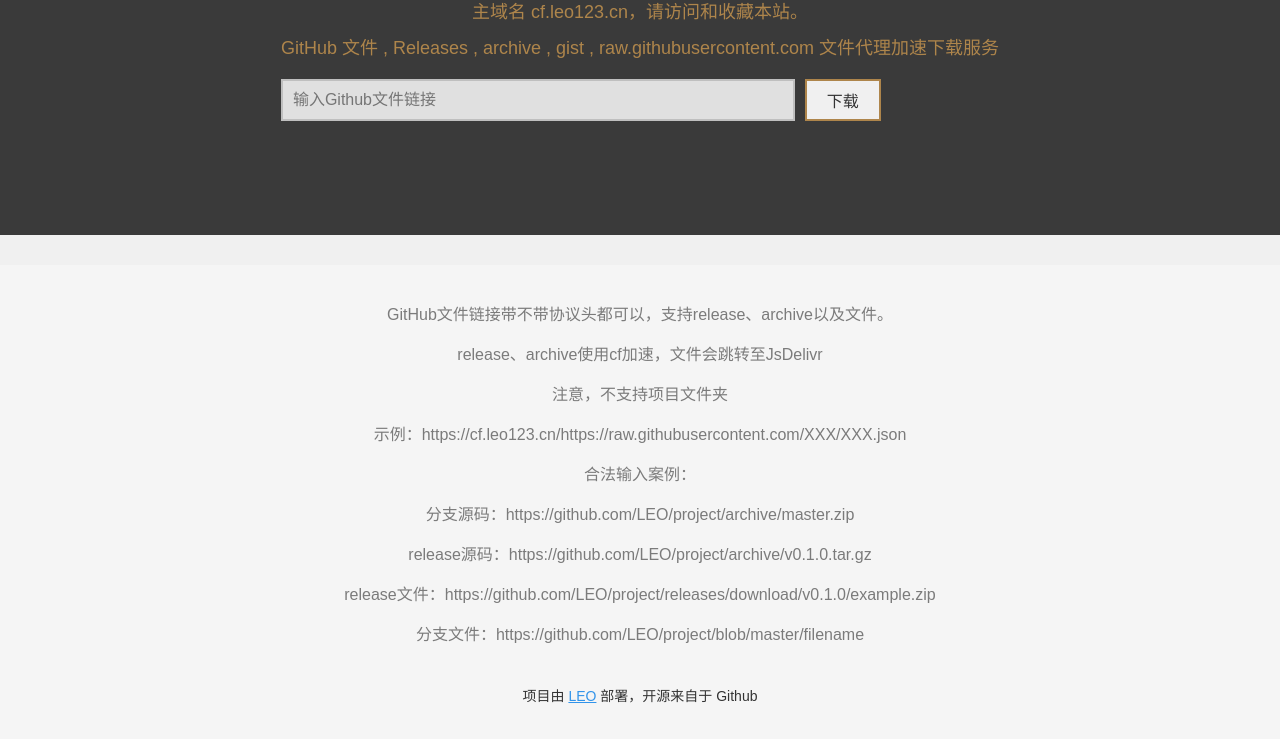
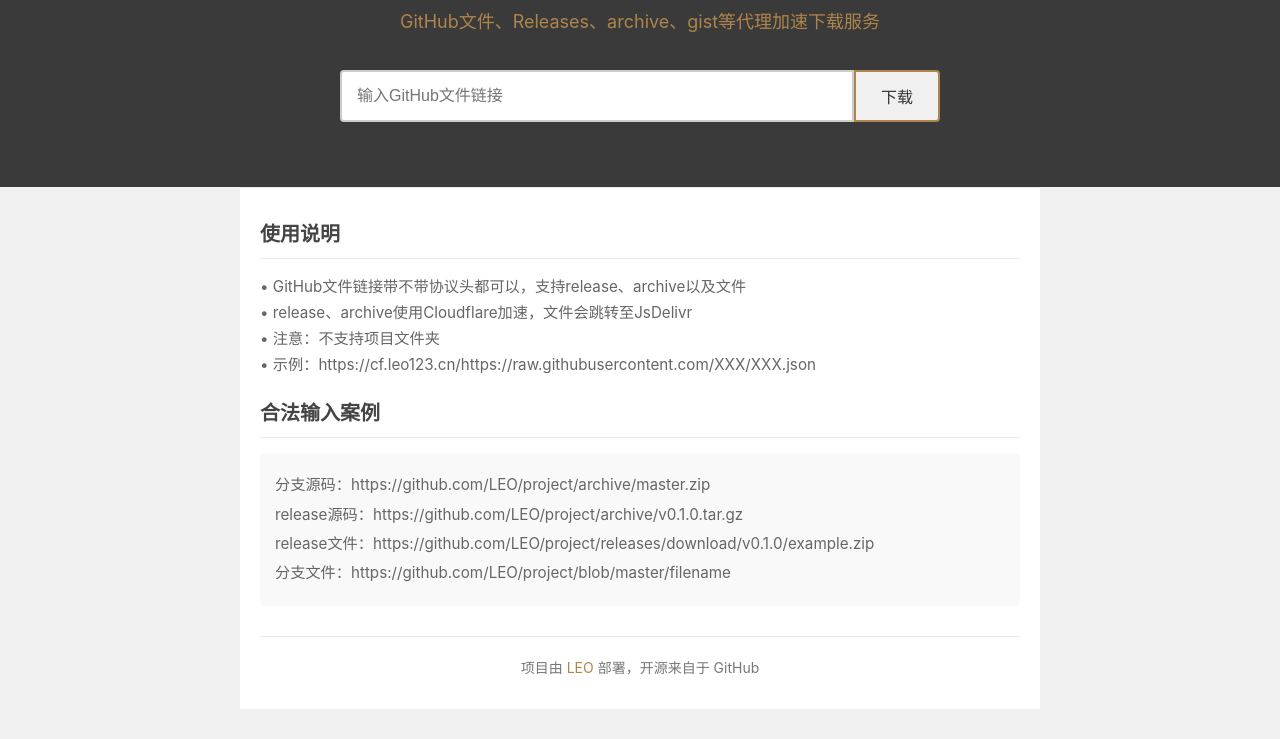
Before and after one commit to leotvgo/leopage, a plain HTML site: page index.html in a window 1280 px wide. Shown: the part 293-1032 px from the top of the page. After the commit the page ends 1002 px from the top, so only its background shows below. Drawn offline with Linux system fonts and the light colour scheme.

Commit message:
Update index.html

```diff
--- a/index.html
+++ b/index.html
@@ -4,119 +4,150 @@
 <head>
   <meta charset="utf-8">
   <meta http-equiv="X-UA-Compatible" content="IE=edge">
-  <meta name="viewport" content="width=device-width, initial-scale=1.0">
+  <meta name="viewport" content="width=device-width, initial-scale=1.0, maximum-scale=1.0, user-scalable=no">
   <title>LEO GitHub 文件加速</title>
   <style>
     * {
       box-sizing: border-box;
+      margin: 0;
+      padding: 0;
     }
 
-    html, body {
-      width: 100%;
-      margin: 0;
-      padding: 0;
-      height: 100%;
-      font-family: Arial, sans-serif;
+    body {
+      font-family: -apple-system, BlinkMacSystemFont, "Segoe UI", Roboto, Helvetica, Arial, sans-serif;
       background-color: #f0f0f0;
       color: #333;
+      line-height: 1.6;
     }
 
-    .flex {
+    .header-section {
       display: flex;
       flex-direction: column;
       justify-content: center;
       align-items: center;
-      min-height: 66vh;
+      min-height: 60vh;
       background-color: #3a3a3a;
       color: #ae854b;
-      padding: 20px;
+      padding: 30px 20px;
       text-align: center;
     }
 
     .logo {
       width: 120px;
+      height: auto;
       margin-bottom: 20px;
     }
 
     h1 {
-      font-size: 36px;
-      margin: 0;
+      font-size: 2.25rem;
+      margin-bottom: 15px;
+      font-weight: 500;
     }
 
     .description {
-      margin: 10px 0;
-      font-size: 18px;
+      font-size: 1.125rem;
+      margin: 8px 0;
+      max-width: 90%;
     }
 
-    .block {
-      display: flex;
-      flex-wrap: wrap;
-      justify-content: center;
-      align-items: stretch;
-      margin-top: 20px;
+    .download-form {
       width: 100%;
       max-width: 600px;
+      margin-top: 25px;
     }
 
-    .url {
-      flex: 1 1 100%;
-      font-size: 16px;
-      padding: 10px;
-      border: 2px solid #bfbfbf;
-      background-color: #e0e0e0;
-      color: #333;
-      margin-bottom: 10px;
+    .input-group {
+      display: flex;
+      flex-direction: row;
+      width: 100%;
     }
 
-    .url:focus {
+    .url-input {
+      flex: 1;
+      padding: 12px 15px;
+      font-size: 1rem;
+      border: 2px solid #ccc;
+      border-radius: 4px 0 0 4px;
+      background-color: #fff;
+    }
+
+    .url-input:focus {
       outline: none;
       border-color: #ae854b;
     }
 
-    .btn {
-      flex: 1 1 100%;
+    .submit-btn {
+      padding: 12px 25px;
+      font-size: 1rem;
       background-color: #f0f0f0;
       color: #333;
-      font-size: 16px;
       border: 2px solid #ae854b;
-      padding: 10px 20px;
+      border-radius: 0 4px 4px 0;
       cursor: pointer;
-      text-align: center;
-      transition: background-color 0.3s, color 0.3s;
+      transition: all 0.3s ease;
     }
 
-    .btn:hover {
+    .submit-btn:hover {
       background-color: #ae854b;
       color: #fff;
     }
 
     .info-section {
-      padding: 20px;
-      background-color: #f5f5f5;
-      width: 100%;
-      text-align: center;
-      margin-top: 30px;
+      padding: 30px 20px;
+      background-color: #fff;
+      max-width: 800px;
+      margin: 0 auto;
+      border-top: 1px solid #eaeaea;
+    }
+
+    .section-title {
+      font-size: 1.25rem;
+      color: #444;
+      margin-bottom: 15px;
+      border-bottom: 1px solid #eaeaea;
+      padding-bottom: 8px;
     }
 
     .tips {
-      color: #7b7b7b;
-      margin-bottom: 10px;
+      color: #666;
+      margin-bottom: 20px;
+      font-size: 0.95rem;
+      line-height: 1.7;
     }
 
     .example {
-      color: #7b7b7b;
+      color: #666;
+      font-size: 0.95rem;
+      background-color: #f9f9f9;
+      padding: 15px;
+      border-radius: 4px;
+      margin-top: 15px;
+    }
+
+    .example p {
+      margin: 5px 0;
+      word-break: break-word;
     }
 
     footer {
-      margin-top: 40px;
-      font-size: 14px;
+      text-align: center;
+      margin: 30px 0 0;
+      font-size: 0.875rem;
+      color: #777;
+      padding-top: 20px;
+      border-top: 1px solid #eaeaea;
     }
 
-    /* 移动端优化样式 */
-    @media (max-width: 599px) {
-      .flex {
-        padding: 15px;
-        min-height: 60vh;
+    footer a {
+      color: #ae854b;
+      text-decoration: none;
+    }
+
+    /* 移动端优化 */
+    @media (max-width: 767px) {
+      .header-section {
+        min-height: 50vh;
+        padding: 20px 15px;
       }
 
       .logo {
@@ -125,56 +156,84 @@
       }
 
       h1 {
-        font-size: 24px;
+        font-size: 1.5rem;
       }
 
       .description {
-        font-size: 14px;
-        line-height: 1.4;
+        font-size: 0.95rem;
       }
 
-      .url, .btn {
-        font-size: 14px;
-        padding: 8px 12px;
+      .download-form {
+        margin-top: 20px;
+      }
+
+      .input-group {
+        flex-direction: column;
+      }
+
+      .url-input {
+        border-radius: 4px;
+        margin-bottom: 10px;
+      }
+
+      .submit-btn {
+        border-radius: 4px;
+        width: 100%;
       }
 
       .info-section {
-        padding: 15px;
+        padding: 20px 15px;
+      }
+
+      .section-title {
+        font-size: 1.1rem;
       }
 
       .tips, .example {
-        font-size: 13px;
-      }
-
-      .example p {
-        word-break: break-word;
-      }
-
-      footer {
-        font-size: 12px;
-        margin-top: 20px;
-      }
-    }
-
-    @media (min-width: 600px) {
-      .block {
-        flex-wrap: nowrap;
-      }
-
-      .url {
-        flex: 1;
-        margin-bottom: 0;
-        margin-right: 10px;
-      }
-
-      .btn {
-        flex: 0 0 auto;
-        width: auto;
-        height: 42px;
-        padding: 0 20px;
+        font-size: 0.85rem;
       }
     }
   </style>
+</head>
+<body>
+  <div class="header-section">
+    <img class="logo" src="https://ghp.leo123.cn/proxy/https://raw.githubusercontent.com/leotvgo/duo/main//Biz/github.png" alt="GitHub Logo">
+    <h1>LEO GitHub 文件加速</h1>
+    <p class="description">主域名 cf.leo123.cn，请访问和收藏本站</p>
+    <p class="description">GitHub文件、Releases、archive、gist等代理加速下载服务</p>
+
+    <form class="download-form" action="./" method="get" target="_blank" onsubmit="toSubmit(event)">
+      <div class="input-group">
+        <input class="url-input" name="q" type="text" placeholder="输入GitHub文件链接"
+          pattern="^((https|http):\\/\\/)?(github\\.com\\/.+?\\/.+?\\/(?:releases|archive|blob|raw|suites)|((?:raw|gist)\\.(?:githubusercontent|github)\\.com))\\/.+$"
+          required>
+        <button class="submit-btn" type="submit">下载</button>
+      </div>
+    </form>
+  </div>
+
+  <div class="info-section">
+    <h2 class="section-title">使用说明</h2>
+    <div class="tips">
+      <p>• GitHub文件链接带不带协议头都可以，支持release、archive以及文件</p>
+      <p>• release、archive使用Cloudflare加速，文件会跳转至JsDelivr</p>
+      <p>• 注意：不支持项目文件夹</p>
+      <p>• 示例：https://cf.leo123.cn/https://raw.githubusercontent.com/XXX/XXX.json</p>
+    </div>
+
+    <h2 class="section-title">合法输入案例</h2>
+    <div class="example">
+      <p>分支源码：https://github.com/LEO/project/archive/master.zip</p>
+      <p>release源码：https://github.com/LEO/project/archive/v0.1.0.tar.gz</p>
+      <p>release文件：https://github.com/LEO/project/releases/download/v0.1.0/example.zip</p>
+      <p>分支文件：https://github.com/LEO/project/blob/master/filename</p>
+    </div>
+
+    <footer>
+      <p>项目由 <a href="https://api.leo123.cn/" target="_blank">LEO</a> 部署，开源来自于 GitHub</p>
+    </footer>
+  </div>
+
   <script>
     function toSubmit(e) {
       e.preventDefault();
@@ -185,41 +244,5 @@
       return false;
     }
   </script>
-</head>
-<body>
-  <div class="flex">
-    <div class="main-section">
-      <img class="logo" src="https://ghp.leo123.cn/proxy/https://raw.githubusercontent.com/leotvgo/duo/main//Biz/github.png" alt="GitHub logo">
-      <h1>LEO GitHub 文件加速</h1>
-      <p class="description">主域名 cf.leo123.cn，请访问和收藏本站。</p>
-      <p class="description">GitHub 文件 , Releases , archive , gist , raw.githubusercontent.com 文件代理加速下载服务</p>
-      <form action="./" method="get" target="_blank" class="block" onsubmit="toSubmit(event)">
-        <input class="url" name="q" type="text" placeholder="输入Github文件链接"
-          pattern="^((https|http):\\/\\/)?(github\\.com\\/.+?\\/.+?\\/(?:releases|archive|blob|raw|suites)|((?:raw|gist)\\.(?:githubusercontent|github)\\.com))\\/.+$"
-          required>
-        <input class="btn" type="submit" value="下载">
-      </form>
-    </div>
-  </div>
-
-  <div class="info-section">
-    <div class="tips">
-      <p>GitHub文件链接带不带协议头都可以，支持release、archive以及文件。</p>
-      <p>release、archive使用cf加速，文件会跳转至JsDelivr</p>
-      <p>注意，不支持项目文件夹</p>
-      <p>示例：https://cf.leo123.cn/https://raw.githubusercontent.com/XXX/XXX.json</p>
-    </div>
-    <div class="example">
-      <p>合法输入案例：</p>
-      <p>分支源码：https://github.com/LEO/project/archive/master.zip</p>
-      <p>release源码：https://github.com/LEO/project/archive/v0.1.0.tar.gz</p>
-      <p>release文件：https://github.com/LEO/project/releases/download/v0.1.0/example.zip</p>
-      <p>分支文件：https://github.com/LEO/project/blob/master/filename</p>
-    </div>
-    <footer>
-      <p>项目由 <a href="https://api.leo123.cn/" target="_blank" style="color: #3294ea">LEO</a> 部署，开源来自于 Github</p>
-    </footer>
-  </div>
 </body>
 </html>
-<code_end>
```
